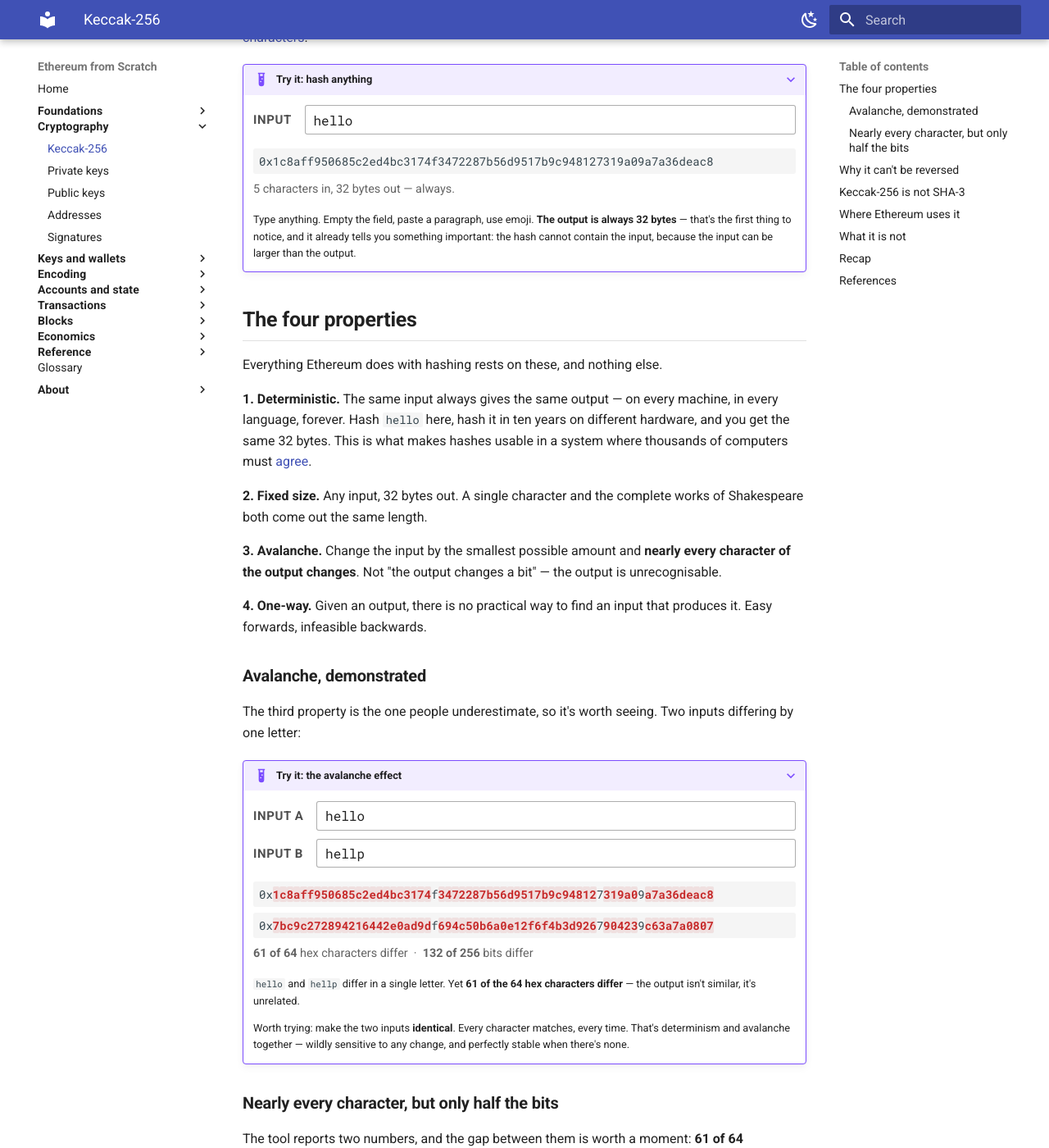
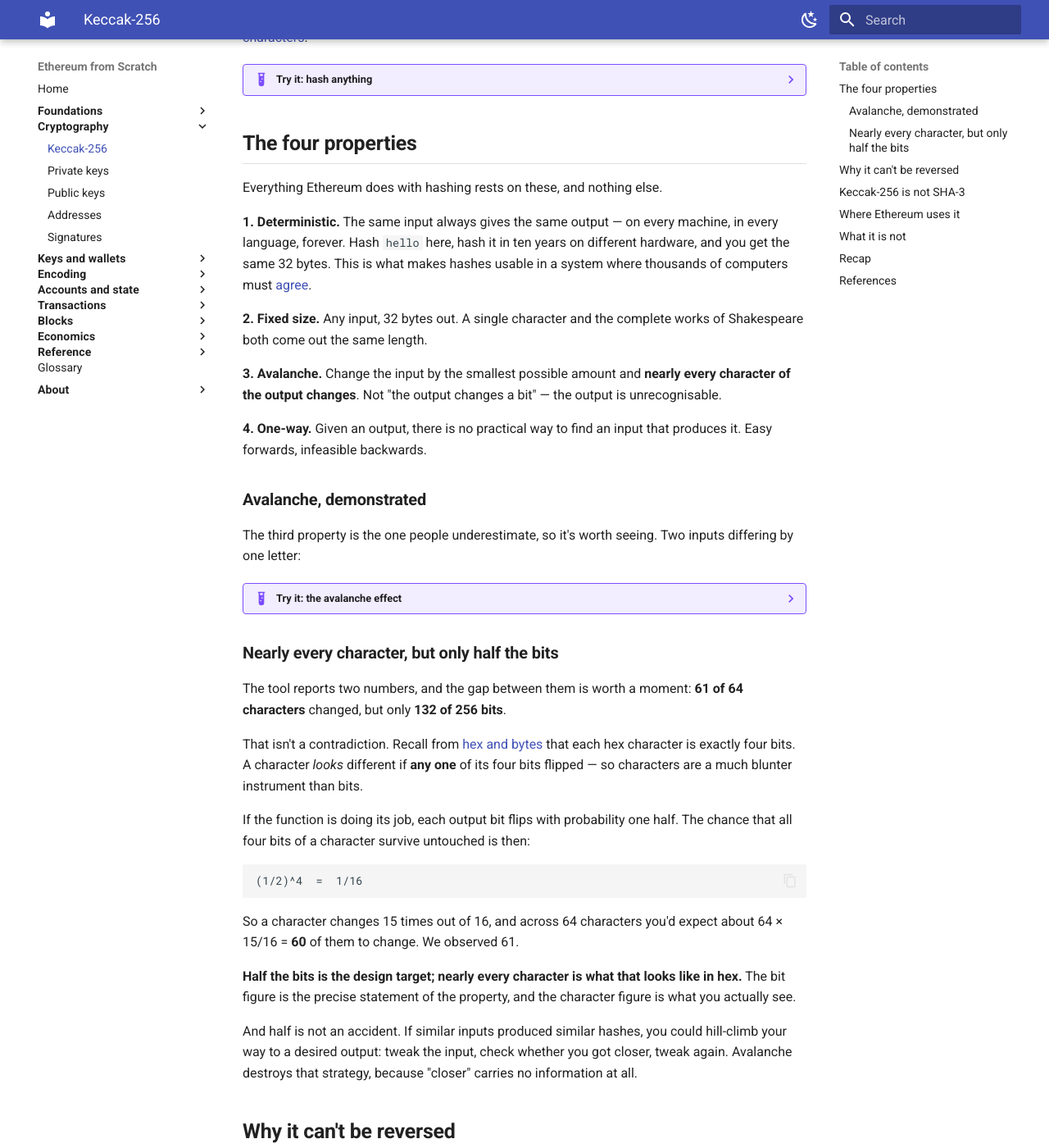
Before and after one commit to davide-stocco/ethereum-from-scratch, an MkDocs documentation site: the page built from docs/crypto/keccak256.md, in a window 1280 px wide and 1400 px high, scrolled down 291 px. Shown: the whole window at 82% size. Built offline with MkDocs 1.6.1 and Material for MkDocs 9.7.7, drawn with Linux system fonts in a browser that asks for light colours; some of the changed text lies outside the part shown.

Commit message:
Start every box closed, tools included
Tools opened by default on the grounds that a hidden instrument is
useless. In practice that made them the one element on each page
behaving differently from everything around it, which is worse than
the cost of one click. The 'Try it:' prefix is invitation enough.

Six boxes changed across three pages; no ???+ remains anywhere.
Convention updated in ROADMAP so it doesn't drift back.

```diff
--- a/docs/crypto/keccak256.md
+++ b/docs/crypto/keccak256.md
@@ -9,7 +9,7 @@ description: Keccak-256 is Ethereum's hash function — any input in, 32 bytes o
 
 A **hash function** takes any input at all — a word, a book, a transaction, a gigabyte of video — and returns a fixed-size fingerprint. Keccak-256's output is always exactly **32 bytes**, which is [64 hex characters](../foundations/hex-and-bytes.md).
 
-???+ example "Try it: hash anything"
+??? example "Try it: hash anything"
 
     <div class="tool" markdown="0">
       <label for="kec-in">Input</label>
@@ -38,7 +38,7 @@ Everything Ethereum does with hashing rests on these, and nothing else.
 
 The third property is the one people underestimate, so it's worth seeing. Two inputs differing by one letter:
 
-???+ example "Try it: the avalanche effect"
+??? example "Try it: the avalanche effect"
 
     <div class="tool" markdown="0">
       <label for="av-a">Input A</label>
@@ -117,7 +117,7 @@ So Ethereum uses **Keccak-256**, and the NIST standard is **SHA3-256**, and they
 
 One byte, and the outputs share nothing:
 
-???+ example "Try it: Keccak-256 against SHA3-256"
+??? example "Try it: Keccak-256 against SHA3-256"
 
     <div class="tool" markdown="0">
       <label for="sha-in">Input</label>
```
Also changed, not shown: ROADMAP.md (+8 -4 lines), docs/crypto/private-keys.md (+2 -2 lines), docs/foundations/hex-and-bytes.md (+1 -1 lines).
